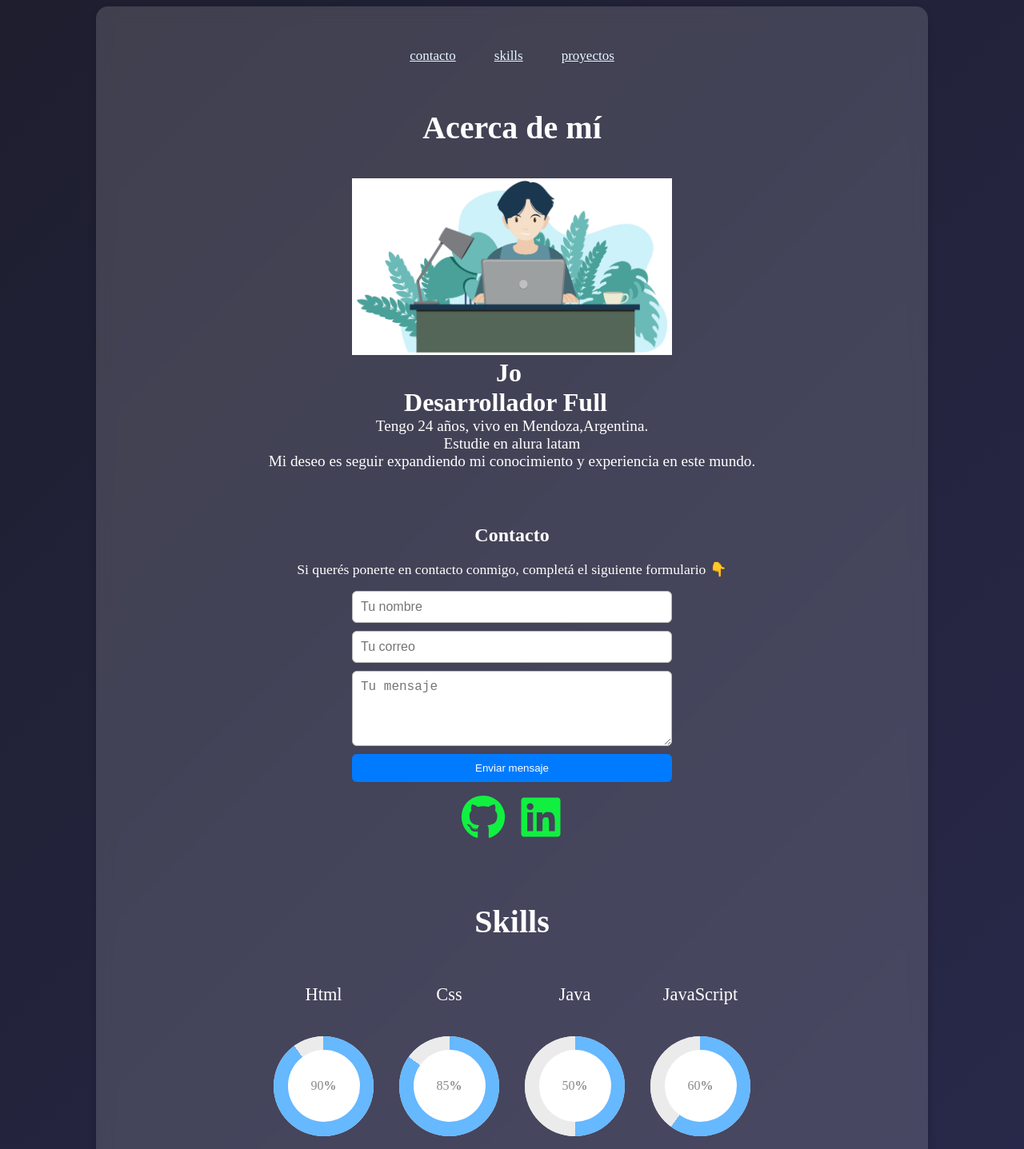
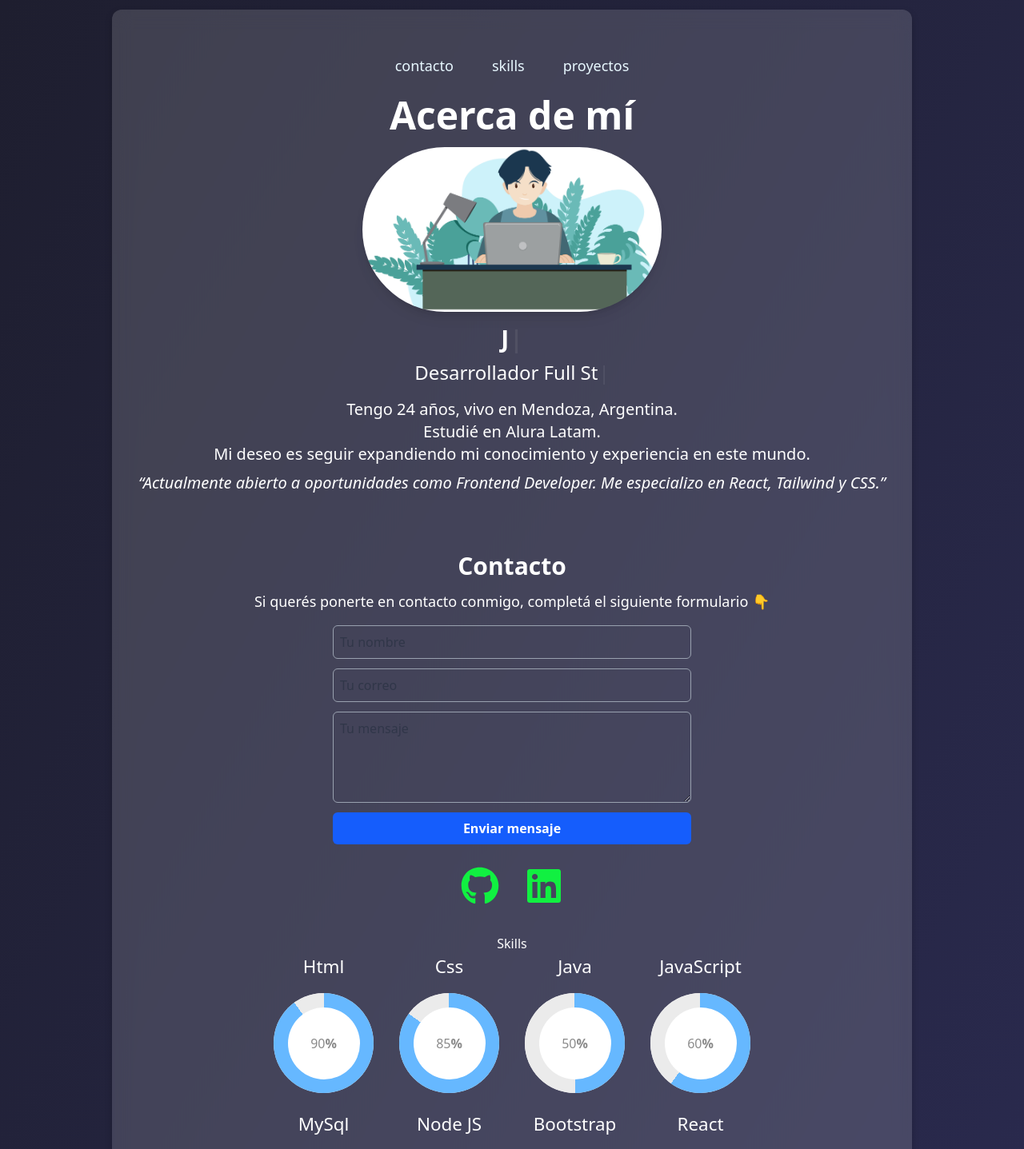
Before and after one commit to joaub/portafolio, a React (Vite) app: page / in a window 1280 px wide. Shown: the top 1437 px of the page at 80% size. Built offline with nearby package versions, Linux system fonts and the light colour scheme.

Commit message:
cambiando a tailwind css

```diff
--- a/package.json
+++ b/package.json
@@ -12,9 +12,11 @@
     "deploy": "vite build && gh-pages -d dist"
   },
   "dependencies": {
+    "@tailwindcss/vite": "^4.1.16",
     "react": "^18.3.1",
     "react-dom": "^18.3.1",
     "react-icons": "^5.4.0",
+    "tailwindcss": "^4.1.16",
     "typewriter-effect": "^2.21.0"
   },
   "devDependencies": {
--- a/src/App.css
+++ b/src/App.css
@@ -1,220 +1 @@
-#root {
-  max-width: 1280px;
-  margin: 0 auto;
-  padding: 0;
-  text-align: center;
-}
-body {
-  background: linear-gradient(135deg, #1e1e2f, #2c2c54);
-  color: white;
-  min-height: 100vh;
-  display: flex;
-  justify-content: center;
-  align-items: center;
-}
-
-/* Contenedor del contenido */
-.container {
-  background: rgba(255, 255, 255, 0.15); /* Fondo semitransparente */
-  backdrop-filter: blur(10px); /* Efecto de desenfoque */
-  border-radius: 15px;
-  padding: 20px;
-  max-width: 1000px;
-  text-align: center;
-  box-shadow: 0 4px 10px rgba(0, 0, 0, 0.2);
-}
-
-.titulo{
-  font-size: 2.5rem;
-
-}
-
-
-.persona{
-  width: 40%;
-}
-.nombre{
-  margin: 0;
-  padding: 0;
-  font-size: 2rem;
-
-}
-
-.parrafo{
-  font-size: 1.2rem;
-  margin: 0;
-}
-/*contacto*/
-
-.contacto {
-  text-align: center;
-  padding: 2rem 1rem;
-  margin: 1rem;
-}
-
-.texto-contacto {
-  margin-bottom: 1rem;
-
-  font-size: 1.1rem;
-}
-
-.formulario-contacto {
-  display: flex;
-  flex-direction: column;
-  gap: 10px;
-  max-width: 400px;
-  margin: 0 auto;
-}
-
-.formulario-contacto input,
-.formulario-contacto textarea {
-  padding: 10px;
-  border: 1px solid #bbb;
-  border-radius: 6px;
-  font-size: 1rem;
-}
-
-.boton {
-  background-color: #007bff;
-  color: white;
-  padding: 10px;
-  margin-bottom: 1rem;
-  border: none;
-  border-radius: 6px;
-  cursor: pointer;
-  transition: background 0.3s;
-}
-
-.boton:hover {
-  background-color: #0056b3;
-}
-
-.boton.deshabilitado {
-  background-color: #999;
-  cursor: not-allowed;
-}
-
-.mensaje-exito {
-  color: green;
-  font-weight: bold;
-  margin-top: 1rem;
-}
-
-.mensaje-error {
-  color: red;
-  font-weight: bold;
-  margin-top: 1rem;
-}
-
-.redes {
-  display: flex;
-  justify-content: center;
-  align-items: center;
-  gap: 1rem;
-  margin-top: 1.5rem;
-}
-
-.correo {
-  color: #007bff;
-  text-decoration: none;
-  font-weight: 600;
-}
-
-.correo:hover {
-  text-decoration: underline;
-}
-
-.icono{
-  font-size: 3.5rem;
-  color: #11f041;
-  padding: 0.5rem;
-  margin-top: 1rem;
-}
-.icono:hover{
-  font-size: 4rem;
-  outline: 2px rgb(32, 199, 74) solid;
-}
-
-.inicio{
-  margin: 1rem;
-  padding: 1rem;
-
-}
-
-.nav{
-
-  padding: 1rem;
-  font-size: 17px;
-  color: #e8f8ff;
-  margin: 0.5rem;
-
-}
-.nav:hover{
-  font-size: 22px;
-  background-color: #3320dd;
-  outline: #f0faff 1px solid;
-}
-
-
-@media (max-width: 768px) {
-  #root {
-    padding: 1rem;
-  }
-
-  .container {
-    padding: 1rem;
-    max-width: 100%;
-  }
-
-  .titulo {
-    font-size: 2rem;
-  }
-
-  .persona {
-    width: 80%; /* que ocupe más en móviles */
-  }
-
-  .nombre {
-    font-size: 1rem;
-  }
-
-  .parrafo {
-    font-size: 0.7rem;
-  }
-
-  .correo {
-    font-size: 1rem;
-  }
-
-  .icono {
-    font-size: 2rem;
-    padding: 0.3rem;
-  }
-
-  .icono:hover {
-    font-size: 2.5rem;
-    outline: none;
-  }
-
-  .inicio {
-    margin: 0.5rem;
-    padding: 0.5rem;
-  }
-
-  .nav {
-    font-size: 15px;
-    padding: 0.5rem;
-    margin: 0.3rem;
-  }
-
-  .nav:hover {
-    font-size: 17px;
-    outline: none;
-    background-color: transparent;
-  }
-
-  body {
-    flex-direction: column; /* si tenés varios elementos en línea */
-    padding: 1rem;
-  }
-}
+@import "tailwindcss";
--- a/src/App.jsx
+++ b/src/App.jsx
@@ -1,9 +1,8 @@
 import { useState } from "react";
-import './App.css'
 import Typewriter from 'typewriter-effect';
 import persona from './assets/persona.jpg'
-import { FaLinkedin } from "react-icons/fa"
-import { FaGithub } from "react-icons/fa"
+import { FaLinkedin, FaGithub } from "react-icons/fa"
+
 
 import Skills from "./Skills"
 import Proyecto from "./Proyecto"
@@ -39,96 +38,149 @@ function App() {
 
   return (
     <>
-      <div className='container'>
-        <div >
-          <nav className='inicio'>
-
-            <a href="#contacto" className='nav'>contacto</a>
-            <a href="#skills" className='nav'>skills</a>
-            <a href="#proyectos" className='nav'>proyectos</a>
+      <div className="min-h-screen flex justify-center items-center bg-gradient-to-br from-[#1e1e2f] to-[#2c2c54] text-white">
+        <div className="bg-white/15 backdrop-blur-md rounded-xl p-5 md:p-8 max-w-[1000px] text-center shadow-[0_4px_10px_rgba(0,0,0,0.2)] w-full m-3">
+          {/* NAV */}
+          <nav className="my-4 flex justify-center gap-4 flex-wrap">
+            <a
+              href="#contacto"
+              className="text-[#e8f8ff] text-lg px-4 py-2 hover:text-white hover:bg-[#3320dd] hover:outline hover:outline-[#f0faff] hover:outline-1 transition-all rounded-md"
+            >
+              contacto
+            </a>
+            <a
+              href="#skills"
+              className="text-[#e8f8ff] text-lg px-4 py-2 hover:text-white hover:bg-[#3320dd] hover:outline hover:outline-[#f0faff] hover:outline-1 transition-all rounded-md"
+            >
+              skills
+            </a>
+            <a
+              href="#proyectos"
+              className="text-[#e8f8ff] text-lg px-4 py-2 hover:text-white hover:bg-[#3320dd] hover:outline hover:outline-[#f0faff] hover:outline-1 transition-all rounded-md"
+            >
+              proyectos
+            </a>
           </nav>
 
-        </div>
-        <section >
+          {/* ACERCA DE MÍ */}
+          <section>
             <article>
-            <h1 className='titulo'>Acerca de mí</h1>
-            <img src={persona} alt="" className="persona" />
-            <h2 className='nombre'>
+              <h1 className="text-4xl md:text-5xl font-bold mb-4">Acerca de mí</h1>
+              <img
+                src={persona}
+                alt="Foto de Joaquin"
+                className="mx-auto rounded-full w-4/12 md:w-2/5 shadow-lg"
+              />
+              <h2 className="text-3xl mt-4 font-semibold">
                 <Typewriter
                   options={{
-                  strings: ['Joaquin ugarte'],
+                    strings: ["Joaquin Ugarte"],
                     autoStart: true,
                     loop: true,
                   }}
                 />
               </h2>
-            <h2 className='nombre'><Typewriter
+              <h2 className="text-2xl mt-2 mb-4 font-light">
+                <Typewriter
                   options={{
-                strings: ['Desarrollador Full Stack'],
+                    strings: ["Desarrollador Full Stack"],
                     autoStart: true,
                     loop: true,
                   }}
-            /></h2>
-            <p className='parrafo'>Tengo 24 años, vivo en Mendoza,Argentina. </p>
-            <p className='parrafo'>Estudie en alura latam </p>
-            <p className='parrafo'>Mi deseo es seguir expandiendo mi conocimiento y experiencia en este mundo.</p>
+                />
+              </h2>
+
+              <p className="text-lg md:text-xl">Tengo 24 años, vivo en Mendoza, Argentina.</p>
+              <p className="text-lg md:text-xl">Estudié en Alura Latam.</p>
+              <p className="text-lg md:text-xl">
+                Mi deseo es seguir expandiendo mi conocimiento y experiencia en este mundo.
+              </p>
+              <p className="text-lg md:text-xl mt-2 italic">
+                “Actualmente abierto a oportunidades como Frontend Developer. Me especializo en
+                React, Tailwind y CSS.”
+              </p>
             </article>
           </section>
 
-
-        <section className='contacto' id='contacto'>
-
-          <h2>Contacto</h2>
-          <p className="texto-contacto">
+          {/* CONTACTO */}
+          <section id="contacto" className="text-center py-8 px-4 mt-10">
+            <h2 className="text-3xl font-semibold mb-3">Contacto</h2>
+            <p className="text-base md:text-lg mb-4">
               Si querés ponerte en contacto conmigo, completá el siguiente formulario 👇
             </p>
 
             {estado === "enviado" ? (
-            <p className="mensaje-exito">
+              <p className="text-green-400 font-bold mt-4">
                 ✅ ¡Gracias por tu mensaje! Te responderé pronto.
               </p>
             ) : (
-            <form onSubmit={handleSubmit} className="formulario-contacto">
+              <form
+                onSubmit={handleSubmit}
+                className="flex flex-col gap-3 max-w-md mx-auto"
+              >
                 <input
                   type="text"
                   name="name"
                   placeholder="Tu nombre"
                   required
+                  className="p-2 rounded-md border border-gray-400 text-gray-800"
                 />
                 <input
                   type="email"
                   name="email"
                   placeholder="Tu correo"
                   required
+                  className="p-2 rounded-md border border-gray-400 text-gray-800"
                 />
                 <textarea
                   name="message"
                   placeholder="Tu mensaje"
                   rows="4"
                   required
+                  className="p-2 rounded-md border border-gray-400 text-gray-800"
                 ></textarea>
 
                 <button
                   type="submit"
                   disabled={estado === "enviando"}
-                className={estado === "enviando" ? "boton deshabilitado" : "boton"}
+                  className={`${estado === "enviando"
+                      ? "bg-gray-400 cursor-not-allowed"
+                      : "bg-blue-600 hover:bg-blue-800 cursor-pointer"
+                    } text-white py-2 rounded-md font-semibold transition-colors`}
                 >
                   {estado === "enviando" ? "Enviando..." : "Enviar mensaje"}
                 </button>
 
                 {estado === "error" && (
-                <p className="mensaje-error">
+                  <p className="text-red-400 font-bold mt-3">
                     ❌ Ocurrió un error. Intentá nuevamente.
                   </p>
                 )}
               </form>
             )}
-          <a className='icono' href="https://github.com/joaub" target="_blank"><FaGithub /></a>
-          <a className='icono' href="#" target="_blank"><FaLinkedin /></a>
+
+            {/* ICONOS */}
+            <div className="flex justify-center items-center gap-6 mt-6">
+              <a
+                href="https://github.com/joaub"
+                target="_blank"
+                className="text-[#11f041] text-5xl hover:scale-110 hover:outline hover:outline-[2px] hover:outline-[#20c74a] transition-all rounded-full p-1"
+              >
+                <FaGithub />
+              </a>
+              <a
+                href="https://www.linkedin.com/in/joaquin-ugarte/"
+                target="_blank"
+                className="text-[#11f041] text-5xl hover:scale-110 hover:outline hover:outline-[2px] hover:outline-[#20c74a] transition-all rounded-full p-1"
+              >
+                <FaLinkedin />
+              </a>
+            </div>
           </section>
 
           <Skills />
           <Proyecto />
+        </div>
       </div>
 
     </>
--- a/vite.config.js
+++ b/vite.config.js
@@ -1,8 +1,9 @@
 import { defineConfig } from 'vite'
 import react from '@vitejs/plugin-react'
+import tailwindcss from '@tailwindcss/vite'
 
 // https://vite.dev/config/
 export default defineConfig({
-  plugins: [react()],
+  plugins: [tailwindcss(),react()],
   base: '/portafolio/',
 })
```
Also changed, not shown: 1 other file (tests, documents, lock files or other folders). Lines whose indentation alone changed are shown as unchanged.
